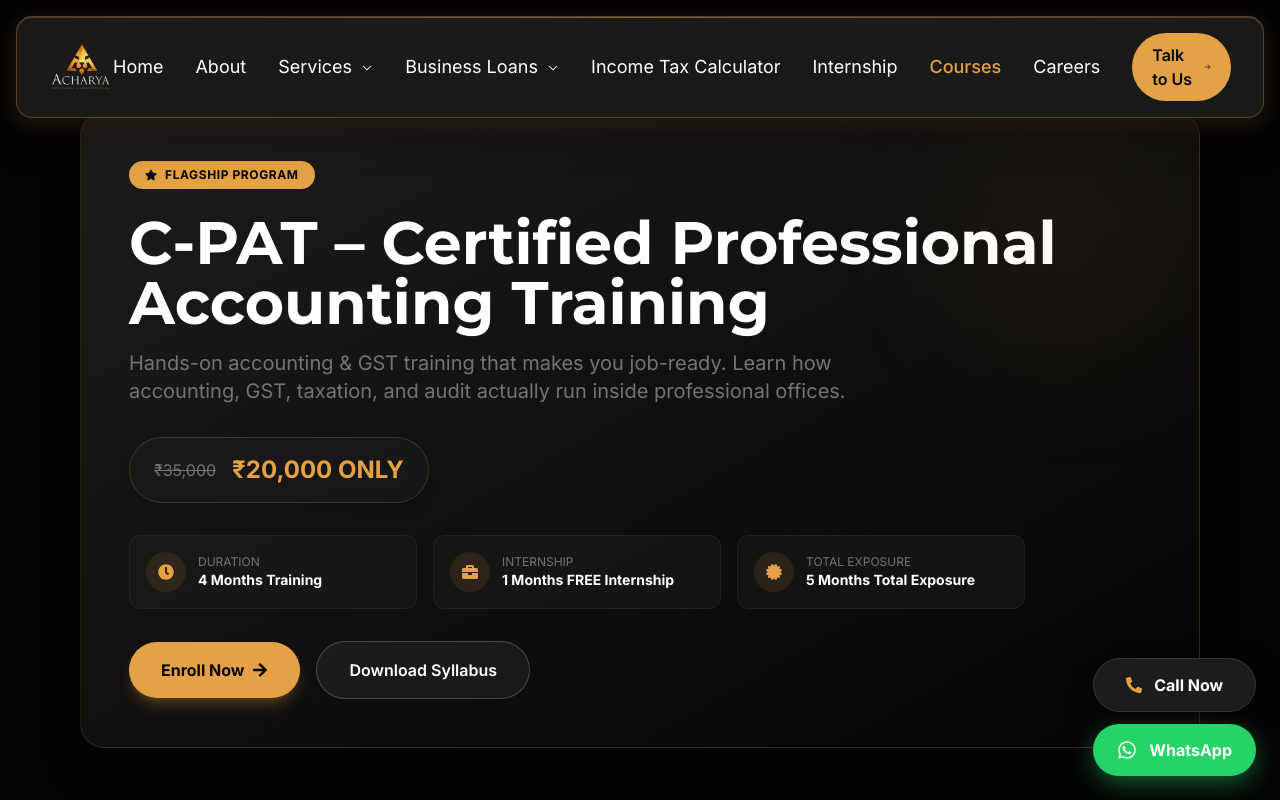
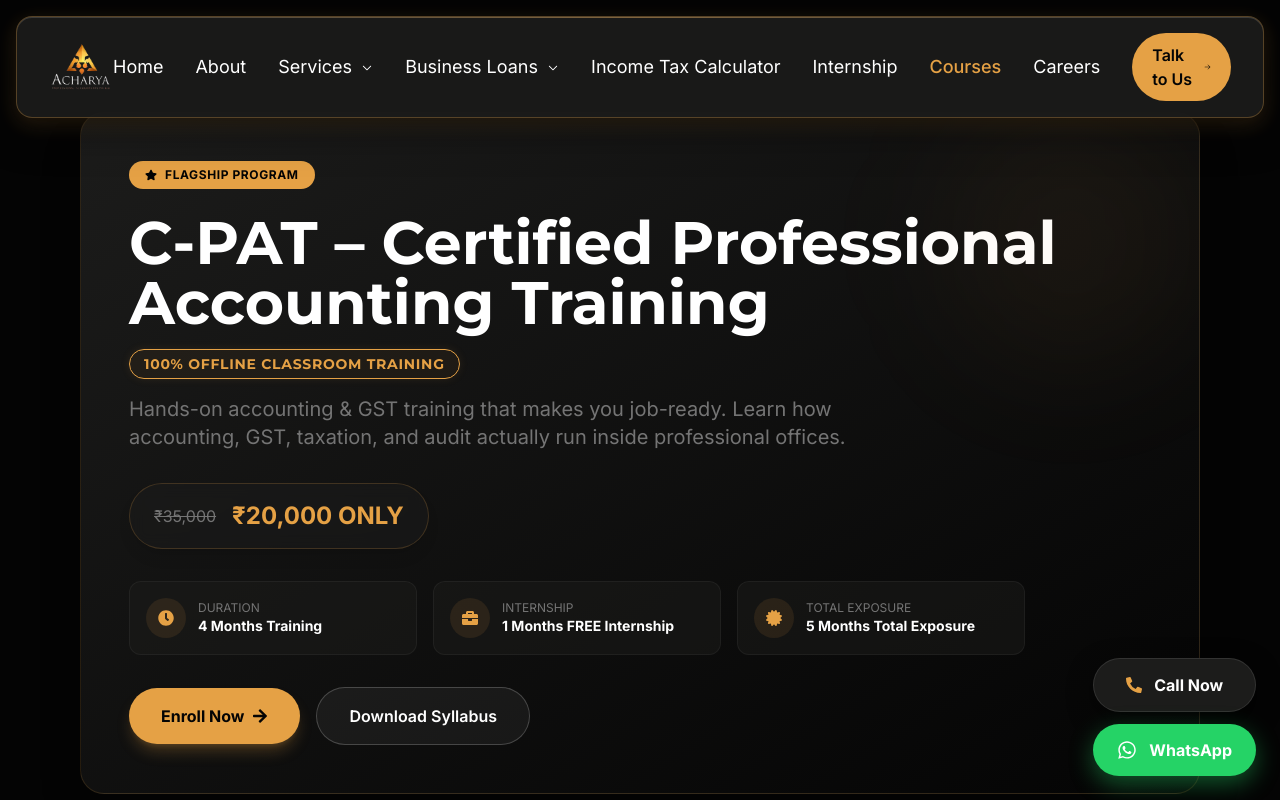
Before and after one commit to sreenath-pydev/Acharya-Professional-Accountants-Pvt-Ltd, a React (Vite) app: page /courses in a window 1280 px wide. Shown: the top 800 px of the page. Built offline with nearby package versions, Linux system fonts and the light colour scheme.

Commit message:
feat: add CoursesPage component featuring C-PAT program details and student testimonials

```diff
--- a/src/components/pages/CoursesPage.jsx
+++ b/src/components/pages/CoursesPage.jsx
@@ -100,6 +100,7 @@
   ];
 
   const features = [
+    '100% Offline Classroom Training',
     'Real Company Data Training',
     'Live GST Filing',
     'Tally Prime Training',
@@ -135,8 +136,11 @@
             <FaStar className="text-xs" /> FLAGSHIP PROGRAM
           </span>
 
-          <h1 className="font-montserrat text-3xl md:text-5xl lg:text-6xl font-bold mt-6 mb-4 leading-tight">
-            C-PAT – Certified Professional Accounting Training
+          <h1 className="font-montserrat text-3xl md:text-5xl lg:text-6xl font-bold mt-6 mb-4 leading-tight flex flex-wrap items-center gap-3 md:gap-4">
+            <span>C-PAT – Certified Professional Accounting Training</span>
+            <span className="inline-flex items-center bg-primary-accent/5 border border-primary-accent text-primary-accent text-xs md:text-sm font-extrabold px-3.5 py-1 rounded-full uppercase tracking-wider whitespace-nowrap shadow-[0_0_10px_rgba(229,161,69,0.1)]">
+              100% Offline Classroom Training
+            </span>
           </h1>
 
           <p className="text-lg md:text-xl text-boulder max-w-3xl leading-relaxed mb-8">
```
